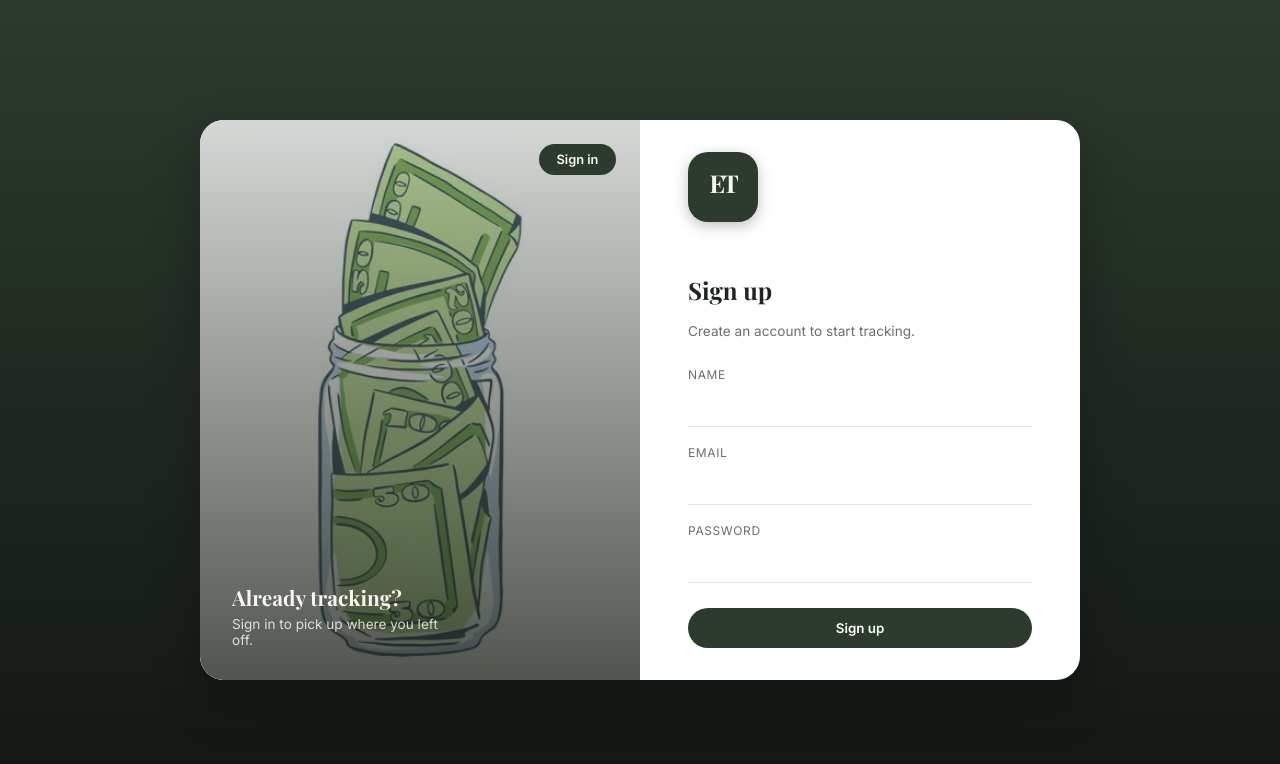
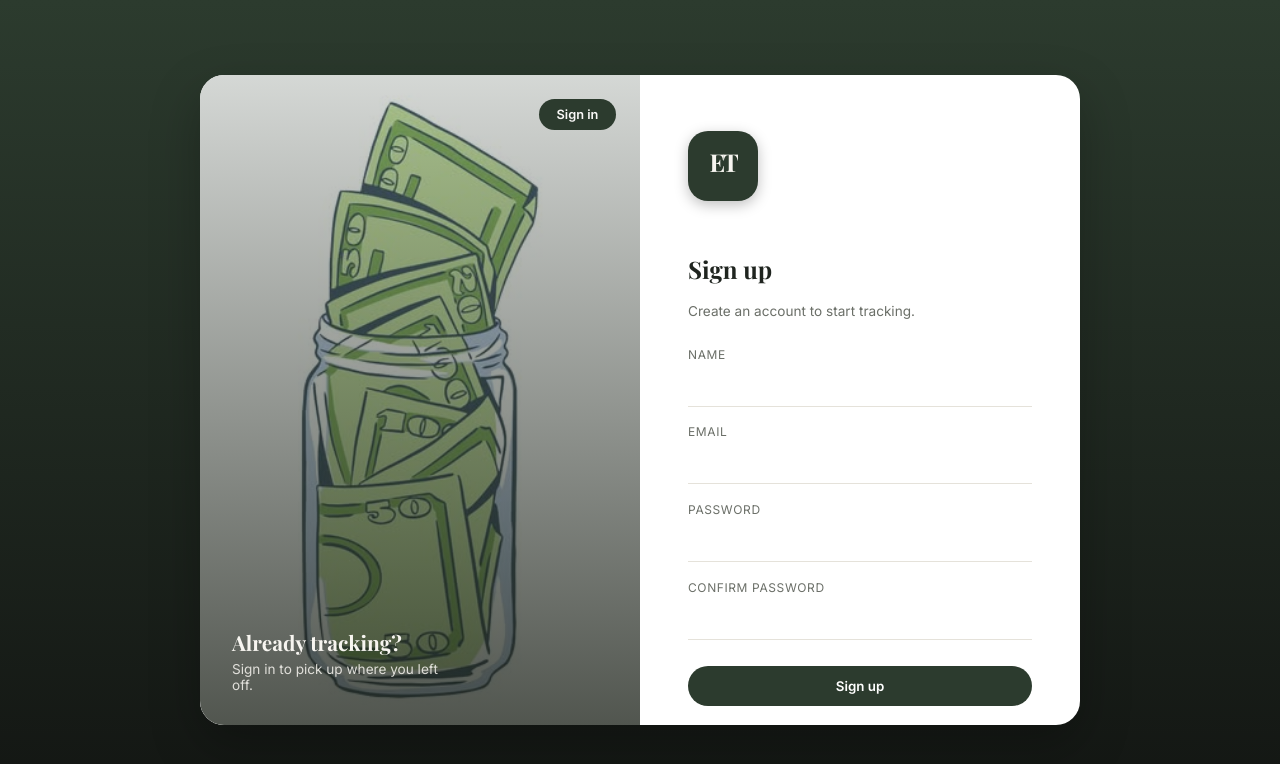
Before and after one commit to anamikakt-bot/expense-tracker, a React (Vite) app in the folder client/: page /register in a window 1280 px wide. Shown: the top 764 px of the page. Built offline with nearby package versions, Linux system fonts and the light colour scheme; no server answers.

Commit message:
feat: added confirm password, deactivated categories cascade -remove, renamed EXPENSES to TRANSACTIONS, fixed type dropdown placeholder

```diff
--- a/client/src/components/Layout.jsx
+++ b/client/src/components/Layout.jsx
@@ -14,7 +14,7 @@ export default function Layout() {
 
   const navItems = [
   { path: '/dashboard', label: 'Dashboard', icon: <HomeIcon /> },
-  { path: '/expenses', label: 'Expenses', icon: <WalletIcon /> },
+  { path: '/expenses', label: 'Transactions', icon: <WalletIcon /> },
   { path: '/budgets', label: 'Budgets', icon: <TargetIcon /> },
   { path: '/settings', label: 'Settings', icon: <SettingsIcon /> },
 
--- a/client/src/index.css
+++ b/client/src/index.css
@@ -231,7 +231,7 @@ button {
   position: relative;
   width: 880px;
   max-width: 92vw;
-  height: 560px;
+  height: 650px;
   border-radius: 24px;
   overflow: hidden;
   box-shadow: 0 20px 50px rgba(0,0,0,0.25);
@@ -239,11 +239,8 @@ button {
 }
 
 .auth-form-panel {
-  position: absolute;
-  top: 0;
-  left: 0;
+  position: relative;
   width: 50%;
-  height: 100%;
   padding: 3.5rem 3rem;
   box-sizing: border-box;
   display: flex;
@@ -259,6 +256,7 @@ button {
   left: 50%;
   width: 50%;
   height: 100%;
+  min-height: 100%;
   background: url('/auth-bg.jpg') center / cover no-repeat;
   transition: transform 0.6s cubic-bezier(0.65, 0, 0.35, 1);
   display: flex;
--- a/client/src/pages/AuthPage.jsx
+++ b/client/src/pages/AuthPage.jsx
@@ -9,7 +9,7 @@ export default function AuthPage() {
   const { login, register } = useAuth();
 
   const [mode, setMode] = useState(location.pathname === '/register' ? 'register' : 'login');
-  const [form, setForm] = useState({ name: '', email: '', password: '' });
+  const [form, setForm] = useState({ name: '', email: '', password: '', confirmPassword: '' });
   const [error, setError] = useState('');
   const [loading, setLoading] = useState(false);
 
@@ -27,6 +27,11 @@ export default function AuthPage() {
     e.preventDefault();
     setError('');
     setLoading(true);
+    if (isRegister && form.password !== form.confirmPassword) {
+  setError('Passwords do not match');
+  setLoading(false);
+  return;
+}
     try {
       if (mode === 'register') {
         await register(form.name, form.email, form.password);
@@ -92,6 +97,18 @@ export default function AuthPage() {
                 minLength={6}
               />
             </div>
+            {isRegister && (
+  <div className="auth-field">
+    <label>Confirm Password</label>
+    <input
+      type="password"
+      value={form.confirmPassword}
+      onChange={(e) => setForm({ ...form, confirmPassword: e.target.value })}
+      required
+      minLength={6}
+    />
+  </div>
+)}
             {!isRegister && (
               <p style={{ textAlign: 'right', marginTop: '-0.5rem', marginBottom: '1rem' }}>
                 <Link to="/forgot-password" style={{ fontSize: '0.8rem', color: 'var(--text-secondary)' }}>
--- a/client/src/pages/Expenses.jsx
+++ b/client/src/pages/Expenses.jsx
@@ -12,7 +12,7 @@ export default function Expenses() {
   const [showCategoryModal, setShowCategoryModal] = useState(false);
   const { showToast } = useToast();
 
-  const [form, setForm] = useState({ amount: '', description: '', categoryId: '', type: 'EXPENSE', date: '' });
+  const [form, setForm] = useState({ amount: '', description: '', categoryId: '', type: '', date: '' });
   const [editingId, setEditingId] = useState(null);
 
   const [filters, setFilters] = useState({ categoryId: '', from: '', to: '' });
@@ -84,7 +84,7 @@ export default function Expenses() {
       await api.post('/expenses', form);
       showToast('Expense added');
     }
-    setForm({ amount: '', description: '', categoryId: '', type: 'EXPENSE', date: '' });
+    setForm({ amount: '', description: '', categoryId: '', type: '', date: '' });
     setEditingId(null);
     fetchExpenses();
   } catch (err) {
@@ -127,7 +127,7 @@ export default function Expenses() {
   return (
     <div>
       <div style={{ display: 'flex', justifyContent: 'space-between', alignItems: 'center', marginBottom: '1.5rem' }}>
-  <h1 style={{ margin: 0 }}>Expenses</h1>
+  <h1 style={{ margin: 0 }}>Transactions</h1>
   <div style={{ display: 'flex', gap: '0.5rem' }}>
     <button onClick={handleExport} className="icon-btn" style={{ border: '1px solid var(--border-color)', borderRadius: '8px', padding: '0.4rem 0.9rem', background: 'transparent', color: 'var(--text-secondary)', fontSize: '0.85rem' }}>
       Export CSV
@@ -139,7 +139,7 @@ export default function Expenses() {
 </div>
 
       <div className="card" style={{ marginBottom: '1.5rem' }}>
-        <h3 style={{ marginTop: 0 }}>{editingId ? 'Edit Expense' : 'Add Expense'}</h3>
+        <h3 style={{ marginTop: 0 }}>{editingId ? 'Edit Transaction' : 'Add Transaction'}</h3>
         <form onSubmit={handleSubmit} style={{ display: 'flex', gap: '0.75rem', flexWrap: 'wrap', alignItems: 'center' }}>
           <input
   type="number"
@@ -170,8 +170,10 @@ export default function Expenses() {
   <select
     value={form.type}
     onChange={(e) => setForm({ ...form, type: e.target.value })}
+    required
     style={inputStyle}
   >
+    <option value="" disabled>Type</option>
     <option value="EXPENSE">Expense</option>
     <option value="INCOME">Income</option>
   </select>
@@ -187,7 +189,7 @@ export default function Expenses() {
           {editingId && (
             <button
               type="button"
-              onClick={() => { setEditingId(null); setForm({ amount: '', description: '', categoryId: '', type: 'EXPENSE', date: '' }); }}
+              onClick={() => { setEditingId(null); setForm({ amount: '', description: '', categoryId: '', type: '', date: '' }); }}
               className="icon-btn"
               style={{ padding: '0.5rem 1rem', borderRadius: '8px', border: '1px solid var(--border-color)', color: 'var(--text-primary)' }}
             >
```
Also changed, not shown: 1 other file (tests, documents, lock files or other folders). Lines whose indentation alone changed are shown as unchanged.
